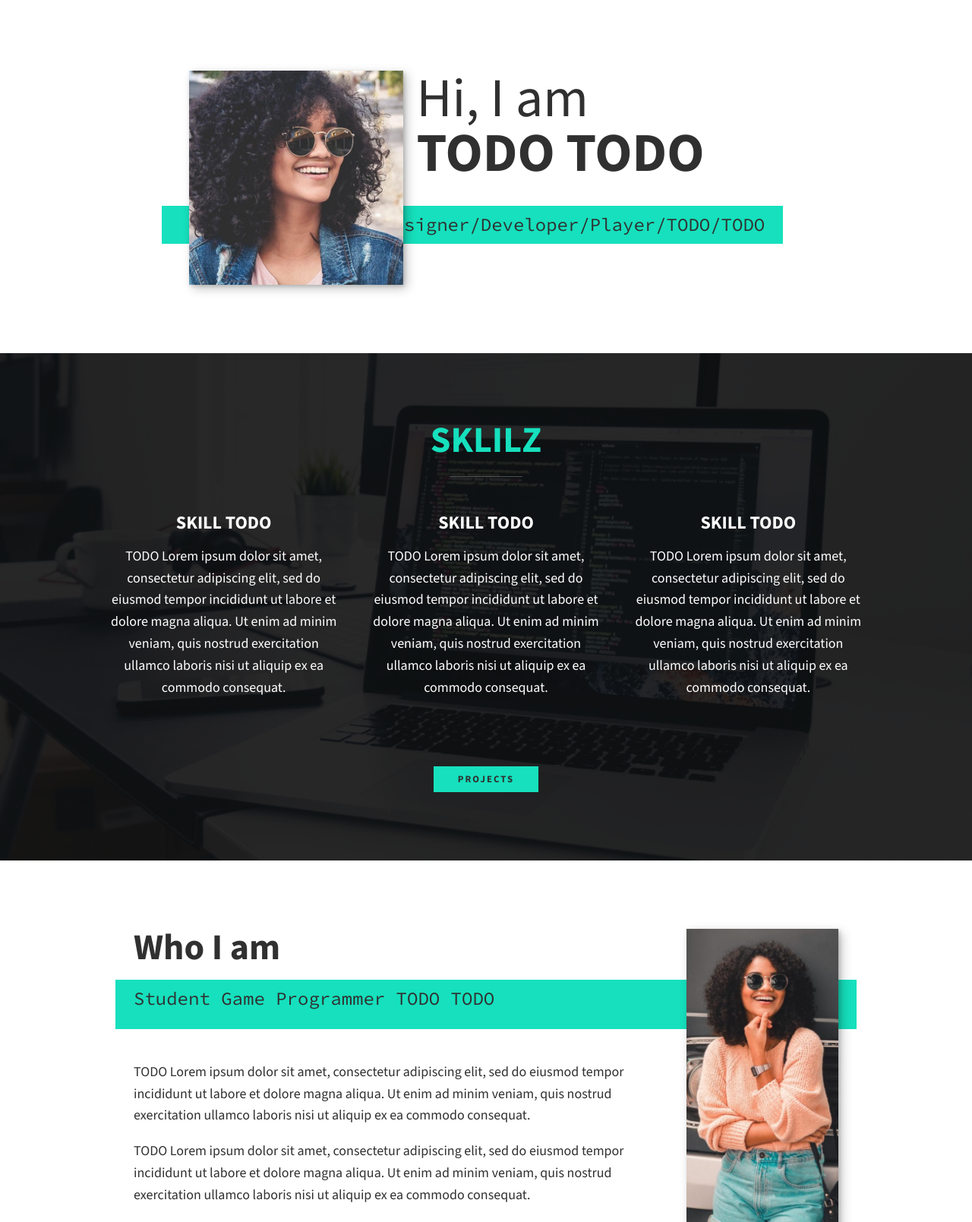
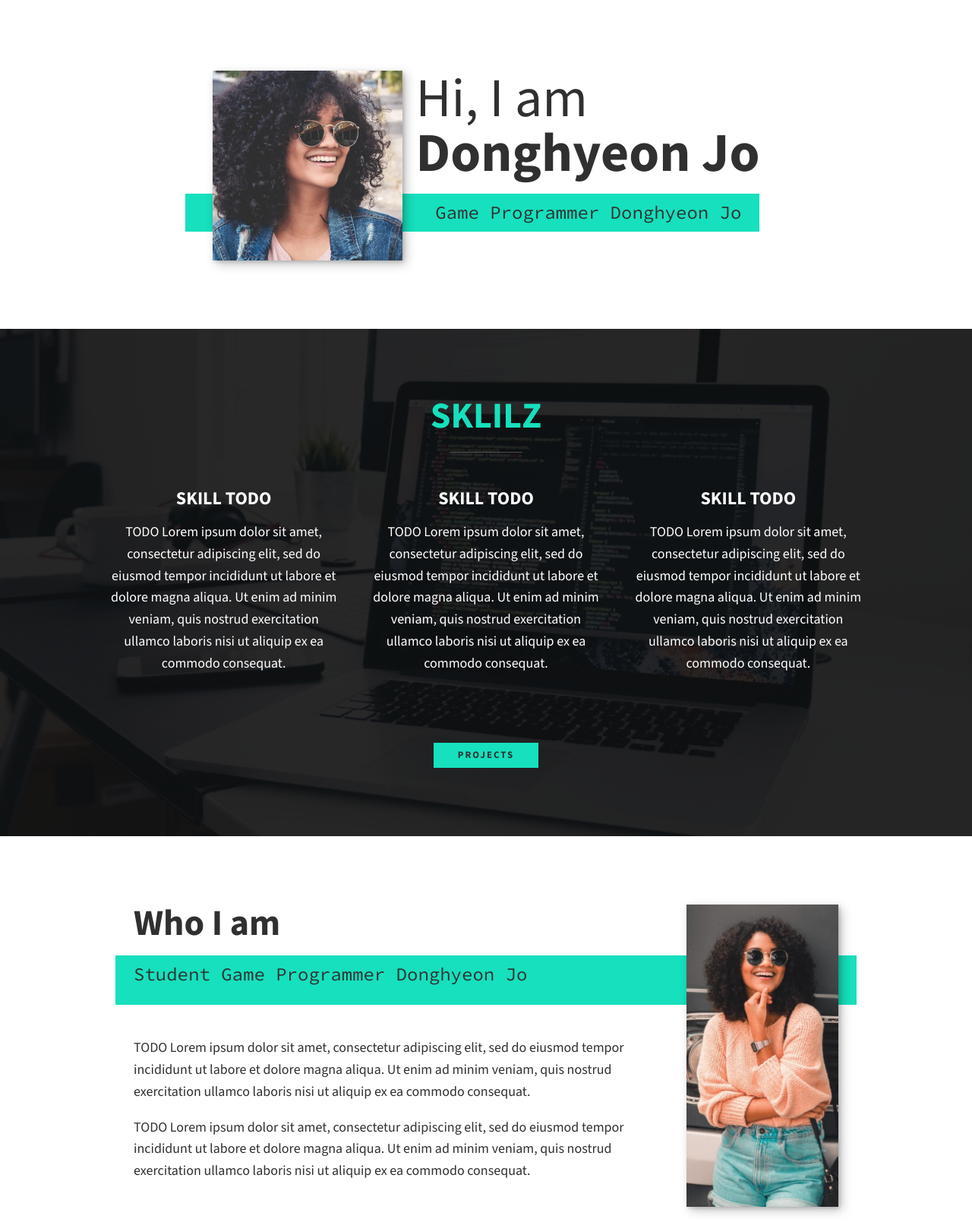
Before and after one commit to jodonghyeon/cs250-portfolio, a plain HTML site: page index.html in a window 1280 px wide. Shown: the part 81-1690 px from the top of the page at 76% size. Drawn offline with nearby package versions, Linux system fonts and the light colour scheme.

Commit message:
Update index.html names

```diff
--- a/index.html
+++ b/index.html
@@ -10,7 +10,7 @@
 
     <!-- Help auto scale for desktop & mobile -->
     <meta name="viewport" content="width=device-width, initial-scale=1.0" />
-    <title>STUDENT TODO Website</title>
+    <title>Donghyeon Jo Portfolio Website</title>
 
     <!-- Normalize the difference across browsers  https://necolas.github.io/normalize.css/ -->
     <link rel="stylesheet" href="external/normalize.css" />
@@ -56,9 +56,9 @@
             <iframe src="webgl/for_fun.html"></iframe>
         </div> -->
         <h1 class="section__title section__title--intro">
-            Hi, I am <strong>TODO TODO</strong>
+            Hi, I am <strong>Donghyeon Jo</strong>
         </h1>
-        <p class="section__subtitle section__subtitle--intro">Game Programmer/Designer/Developer/Player/TODO/TODO</p>
+        <p class="section__subtitle section__subtitle--intro">Game Programmer Donghyeon Jo</p>
         <img src="img/face.jpg" alt="a picture of TODO TODO smiling" class="intro__img" />
     </section>
 
@@ -101,7 +101,7 @@
     <section class="about-me" id="about">
         <h2 class="section__title section__title--about">Who I am</h2>
         <p class="section__subtitle section__subtitle--about">
-            Student Game Programmer TODO TODO
+            Student Game Programmer Donghyeon Jo
         </p>
 
         <div class="about-me__body">
```
